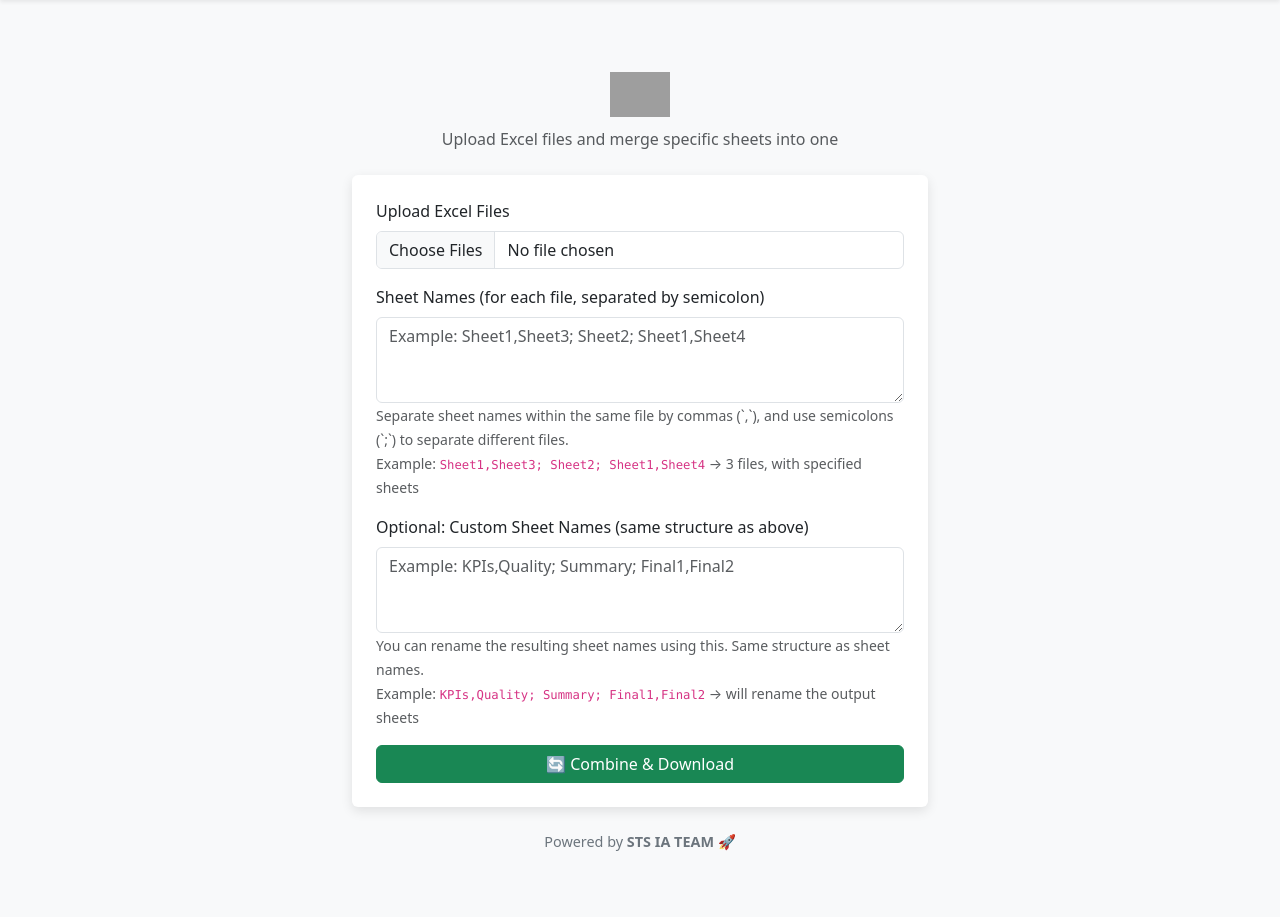
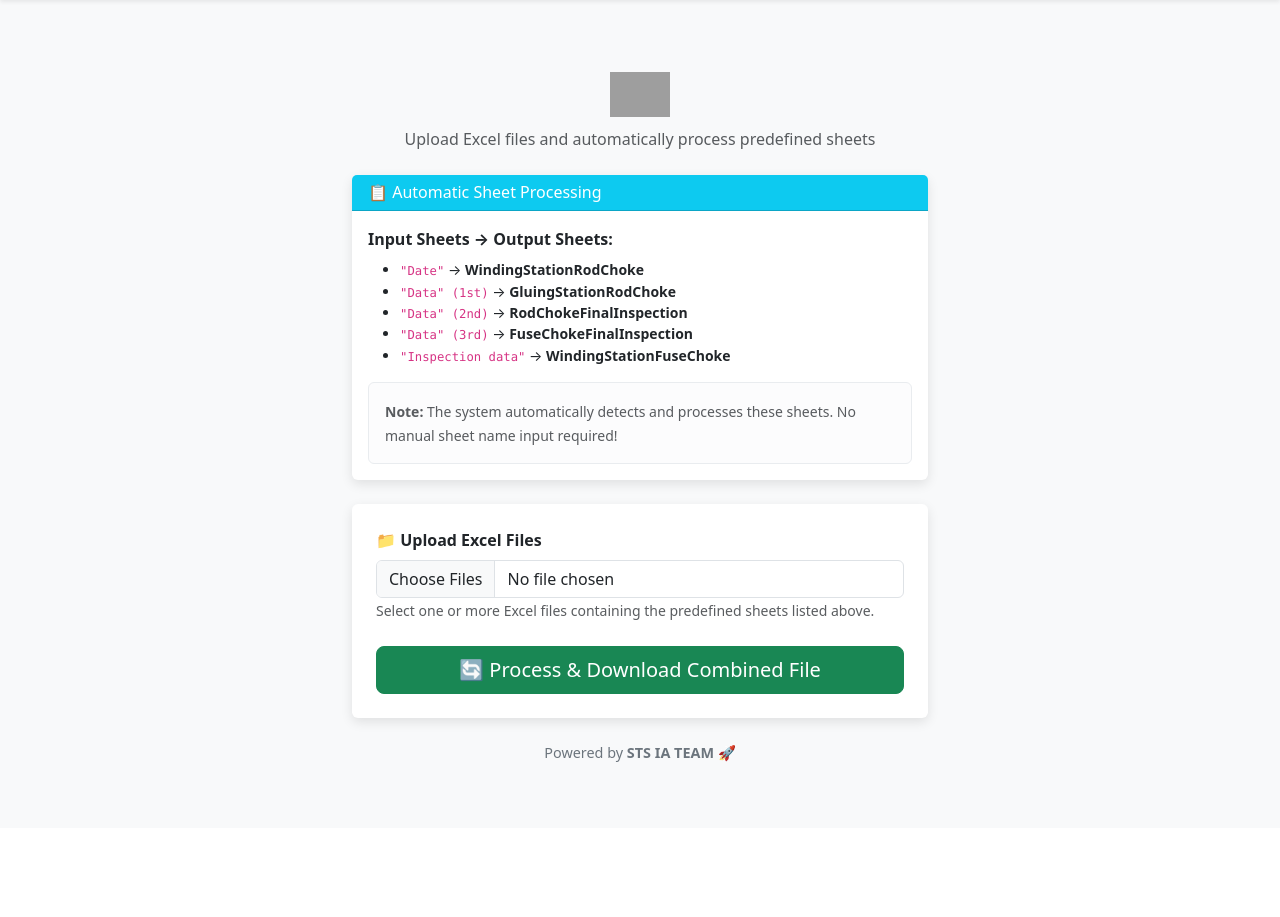
Before and after one commit to STS-Engineer/ExcelSheetCombiner, a Flask app: page / in a window 1280 px wide. Shown: the part 50-967 px from the top of the page. After the commit the page ends 812 px from the top, so only its background shows below. Run offline with Flask 3, Linux system fonts and the light colour scheme; grey boxes are pictures that could not be loaded.

Commit message:
Update kunshan.html

```diff
--- a/templates/kunshan.html
+++ b/templates/kunshan.html
@@ -88,14 +88,39 @@
           class="logo"
         />
         <p class="text-muted">
-          Upload Excel files and merge specific sheets into one
+          Upload Excel files and automatically process predefined sheets
         </p>
+      </div>
+
+      <!-- Information Card -->
+      <div class="card mb-4 border-info">
+        <div class="card-header bg-info text-white">
+          <h6 class="mb-0">📋 Automatic Sheet Processing</h6>
+        </div>
+        <div class="card-body">
+          <p class="mb-2"><strong>Input Sheets → Output Sheets:</strong></p>
+          <ul class="mb-0 small">
+            <li><code>"Date"</code> → <strong>WindingStationRodChoke</strong></li>
+            <li><code>"Data" (1st)</code> → <strong>GluingStationRodChoke</strong></li>
+            <li><code>"Data" (2nd)</code> → <strong>RodChokeFinalInspection</strong></li>
+            <li><code>"Data" (3rd)</code> → <strong>FuseChokeFinalInspection</strong></li>
+            <li><code>"Inspection data"</code> → <strong>WindingStationFuseChoke</strong></li>
+          </ul>
+          <div class="alert alert-light mt-3 mb-0">
+            <small class="text-muted">
+              <strong>Note:</strong> The system automatically detects and processes these sheets.
+              No manual sheet name input required!
+            </small>
+          </div>
+        </div>
       </div>
 
       <div class="card p-4">
         <form method="POST" enctype="multipart/form-data">
-          <div class="mb-3">
-            <label for="files" class="form-label">Upload Excel Files</label>
+          <div class="mb-4">
+            <label for="files" class="form-label">
+              <strong>📁 Upload Excel Files</strong>
+            </label>
             <input
               type="file"
               name="files"
@@ -105,49 +130,16 @@
               required
               class="form-control"
             />
-          </div>
-
-          <div class="mb-3">
-            <label for="sheet_names" class="form-label">
-              Sheet Names (for each file, separated by semicolon)
-            </label>
-            <textarea
-              name="sheet_names"
-              id="sheet_names"
-              class="form-control"
-              rows="3"
-              required
-              placeholder="Example: Sheet1,Sheet3; Sheet2; Sheet1,Sheet4"
-            ></textarea>
-            <small class="text-muted">
-              Separate sheet names within the same file by commas (`,`), and use
-              semicolons (`;`) to separate different files.
-              <br />Example: <code>Sheet1,Sheet3; Sheet2; Sheet1,Sheet4</code> →
-              3 files, with specified sheets
-            </small>
-          </div>
-          <div class="mb-3">
-            <label for="new_sheet_names" class="form-label">
-              Optional: Custom Sheet Names (same structure as above)
-            </label>
-            <textarea
-              name="new_sheet_names"
-              id="new_sheet_names"
-              class="form-control"
-              rows="3"
-              placeholder="Example: KPIs,Quality; Summary; Final1,Final2"
-            ></textarea>
-            <small class="text-muted">
-              You can rename the resulting sheet names using this. Same
-              structure as sheet names.
-              <br />Example: <code>KPIs,Quality; Summary; Final1,Final2</code> →
-              will rename the output sheets
+            <small class="text-muted mt-2">
+              Select one or more Excel files containing the predefined sheets listed above.
             </small>
           </div>
 
-          <button type="submit" class="btn btn-success w-100">
-            🔄 Combine & Download
-          </button>
+          <div class="d-grid">
+            <button type="submit" class="btn btn-success btn-lg">
+              🔄 Process & Download Combined File
+            </button>
+          </div>
         </form>
       </div>
 
```
